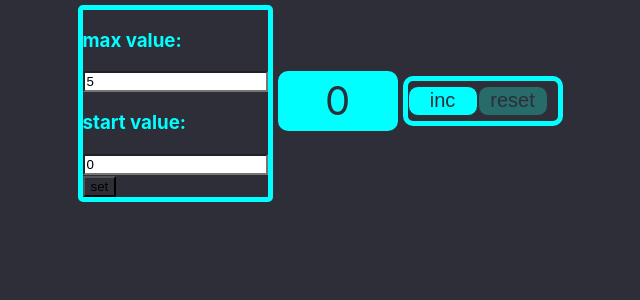
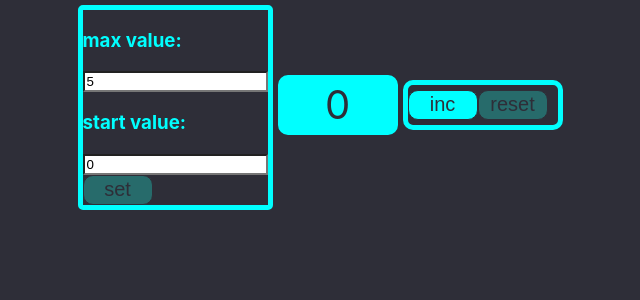
Before and after one commit to dktwho/counter, a React (Create React App) app: page / in a window 1280 px wide. Shown: the top 300 px of the page, without its empty margins (320-960 px from the left). Built offline with nearby package versions, Linux system fonts and the light colour scheme.

Commit message:
check conditional render and style for change startValue and maxValue

```diff
--- a/src/App.tsx
+++ b/src/App.tsx
@@ -11,6 +11,7 @@ function App() {
     const [counter, setCounter] = useState<number>(initCountValue)
     const [startValue, setStartValue] = useState<number>(0)
     const [maxValue, setMaxValue] = useState<number>(5)
+
 
     useEffect(() => {
         getLocalStorageHandler()
@@ -56,12 +57,9 @@ function App() {
         let counterStartValueFromLSString = localStorage.getItem('counterStartValue')
         let counterMaxValueFromLSString = localStorage.getItem('counterMaxValue')
         if (counterValueFromLSString && counterStartValueFromLSString && counterMaxValueFromLSString) {
-            let counterValueFromLSNumber = JSON.parse(counterValueFromLSString)
-            let counterStartValueFromLSNumber = JSON.parse(counterStartValueFromLSString)
-            let counterMaxValueFromLSNumber = JSON.parse(counterMaxValueFromLSString)
-            setStartValue(counterStartValueFromLSNumber)
-            setMaxValue(counterMaxValueFromLSNumber)
-            setCounter(counterValueFromLSNumber)
+            setCounter(JSON.parse(counterValueFromLSString))
+            setStartValue(JSON.parse(counterStartValueFromLSString))
+            setMaxValue(JSON.parse(counterMaxValueFromLSString))
         }
     }
 
--- a/src/components/Button.tsx
+++ b/src/components/Button.tsx
@@ -5,14 +5,14 @@ type ButtonPropsType = {
     title: string
     callback: () => void
     className?: string
-    disabled?: boolean
+    disabled?: any
 }
 
 
-export const Button = ({title, callback, className}: ButtonPropsType) => {
+export const Button = ({title, callback, className,disabled}: ButtonPropsType) => {
 
     return (
-        <button className={className} onClick={callback}>
+        <button className={className} onClick={callback} disabled={disabled} >
             {title}
         </button>
     );
--- a/src/components/CounterSettings.tsx
+++ b/src/components/CounterSettings.tsx
@@ -11,6 +11,7 @@ type SettingType = {
     appSet: () => void
 }
 export const CounterSettings = ({startValue, maxValue, onChangeStartValue, onChangeMaxValue, appSet}: SettingType) => {
+
     return (
         <div className={s.counterSettings}>
             <div>
@@ -22,7 +23,7 @@ export const CounterSettings = ({startValue, maxValue, onChangeStartValue, onCha
             </div>
 
             <div>
-                <Button title={'set'} callback={appSet}/>
+                <Button title={'set'} callback={appSet} className={startValue || maxValue > 5  ? s.btnActive : s.btnDisabled} disabled={!startValue}/>
             </div>
 
         </div>
```
